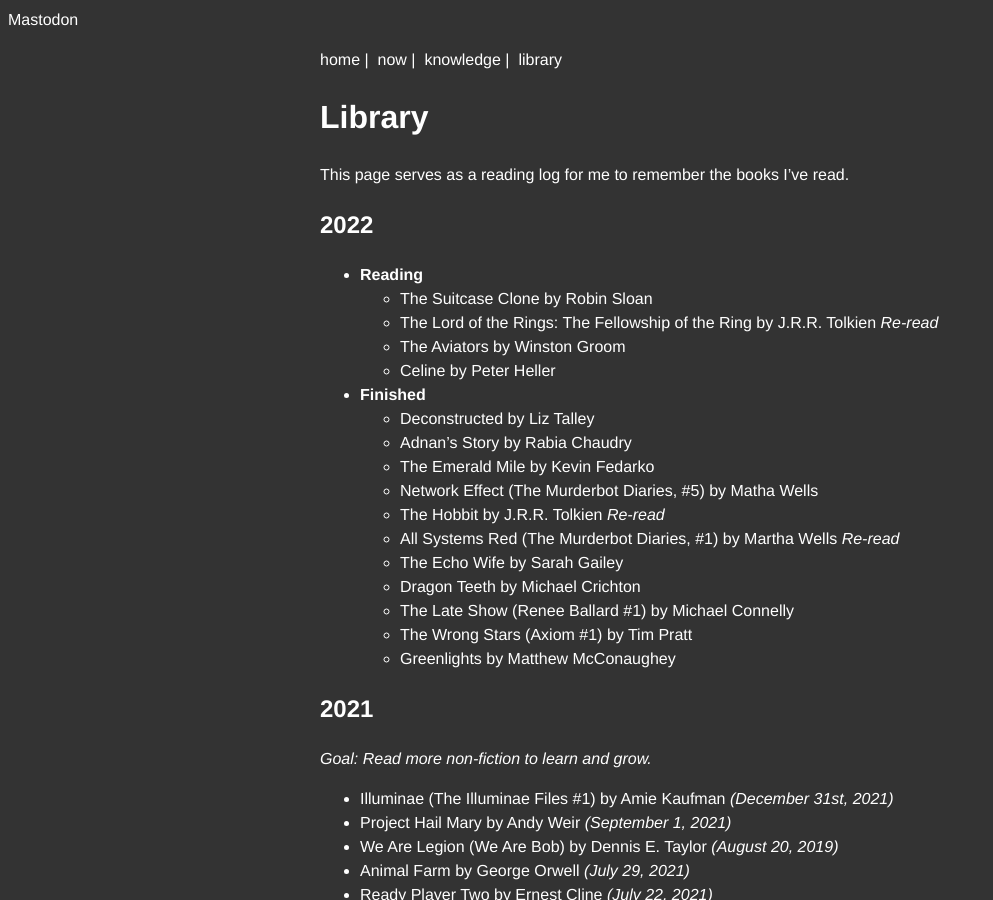
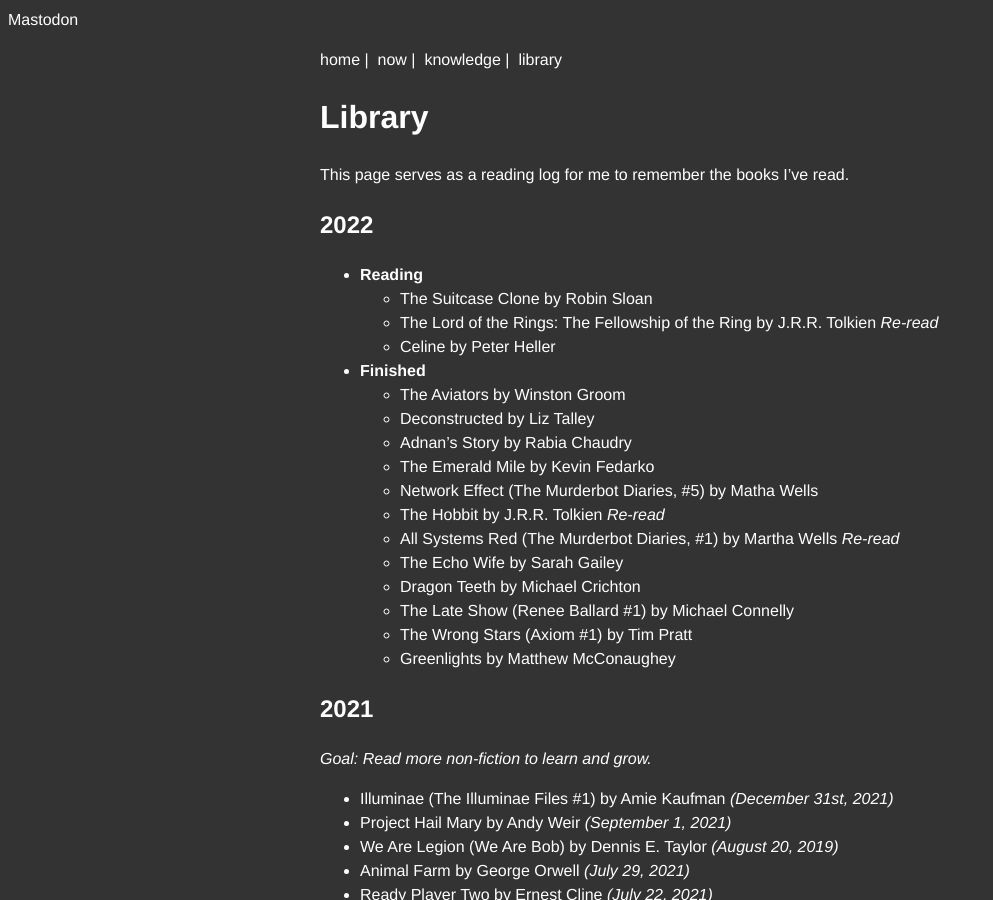
Before and after one commit to dahenson/dahenson.github.io, a Jekyll site: the page built from library.md, in a window 1280 px wide and 900 px high. Shown: the whole window, without its empty margins (0-993 px from the left). Built offline with Jekyll 4.4.1, drawn with Linux system fonts in a browser that asks for light colours.

```diff
--- a/library.md
+++ b/library.md
@@ -10,9 +10,9 @@ This page serves as a reading log for me to remember the books I’ve read.
 - **Reading**
   - The Suitcase Clone by Robin Sloan
   - The Lord of the Rings: The Fellowship of the Ring by J.R.R. Tolkien _Re-read_
-  - The Aviators by Winston Groom
   - Celine by Peter Heller
 - **Finished**
+  - The Aviators by Winston Groom
   - Deconstructed by Liz Talley
   - Adnan's Story by Rabia Chaudry
   - The Emerald Mile by Kevin Fedarko
```
